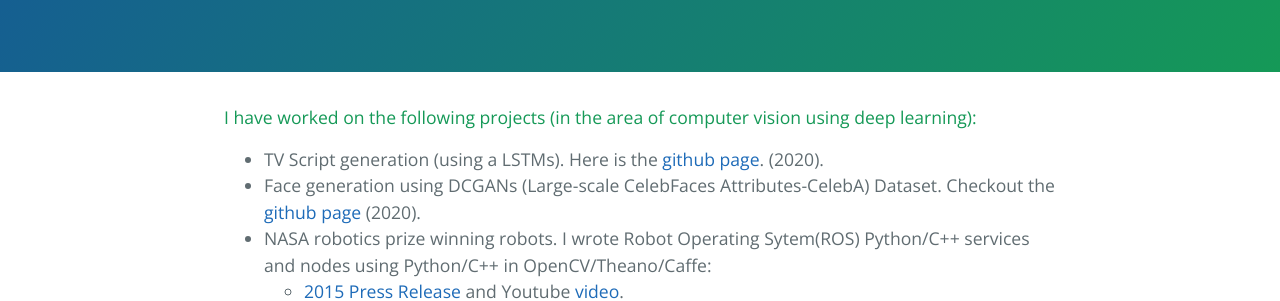
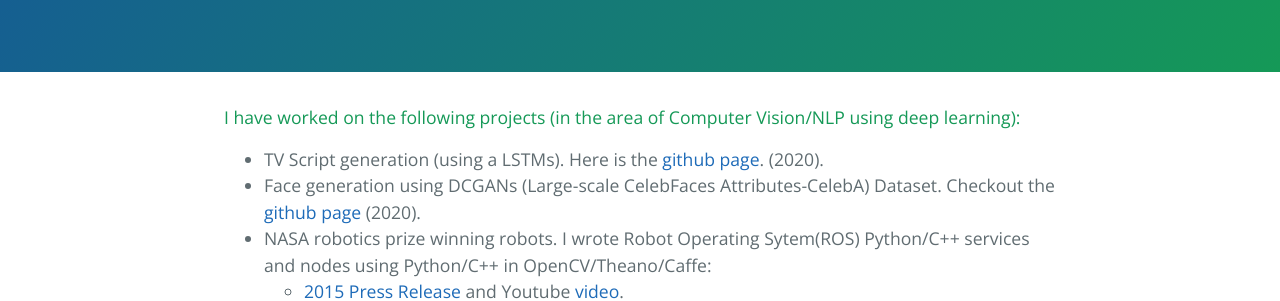
Before and after one commit to aceveggie/aceveggie.github.io, a Jekyll site: the page built from fun-side-projects.md, in a window 1280 px wide. Shown: the part 311-612 px from the top of the page. Built offline with Jekyll 4.4.1, drawn with Linux system fonts in a browser that asks for light colours.

Commit message:
added script generation project markdown link

```diff
--- a/fun-side-projects.md
+++ b/fun-side-projects.md
@@ -2,9 +2,9 @@
 layout: default
 ---
 
-#### I have worked on the following projects (in the area of computer vision using deep learning):
+#### I have worked on the following projects (in the area of Computer Vision/NLP using deep learning):
 
-* TV Script generation (using a LSTMs). Here is the [github page](https://github.com/aceveggie/deep-learning-v2-pytorch/blob/master/project-tv-script-generation/). (2020).
+* TV Script generation (using a LSTMs). Here is the [github page](https://github.com/aceveggie/deep-learning-v2-pytorch/blob/master/project-tv-script-generation/dlnd_tv_script_generation.md). (2020).
 * Face generation using DCGANs (Large-scale CelebFaces Attributes-CelebA) Dataset. Checkout the [github page](https://github.com/aceveggie/deep-learning-v2-pytorch/blob/master/project-face-generation/dlnd_face_generation.md) (2020).
 * NASA robotics prize winning robots. I wrote Robot Operating Sytem(ROS) Python/C++ services and nodes using Python/C++ in OpenCV/Theano/Caffe:
     * [2015 Press Release](https://www.nasa.gov/press-release/nasa-awards-100000-to-winning-team-of-robot-challenge) and Youtube [video](https://www.youtube.com/watch?v=PEMaueVXstQ).
```
